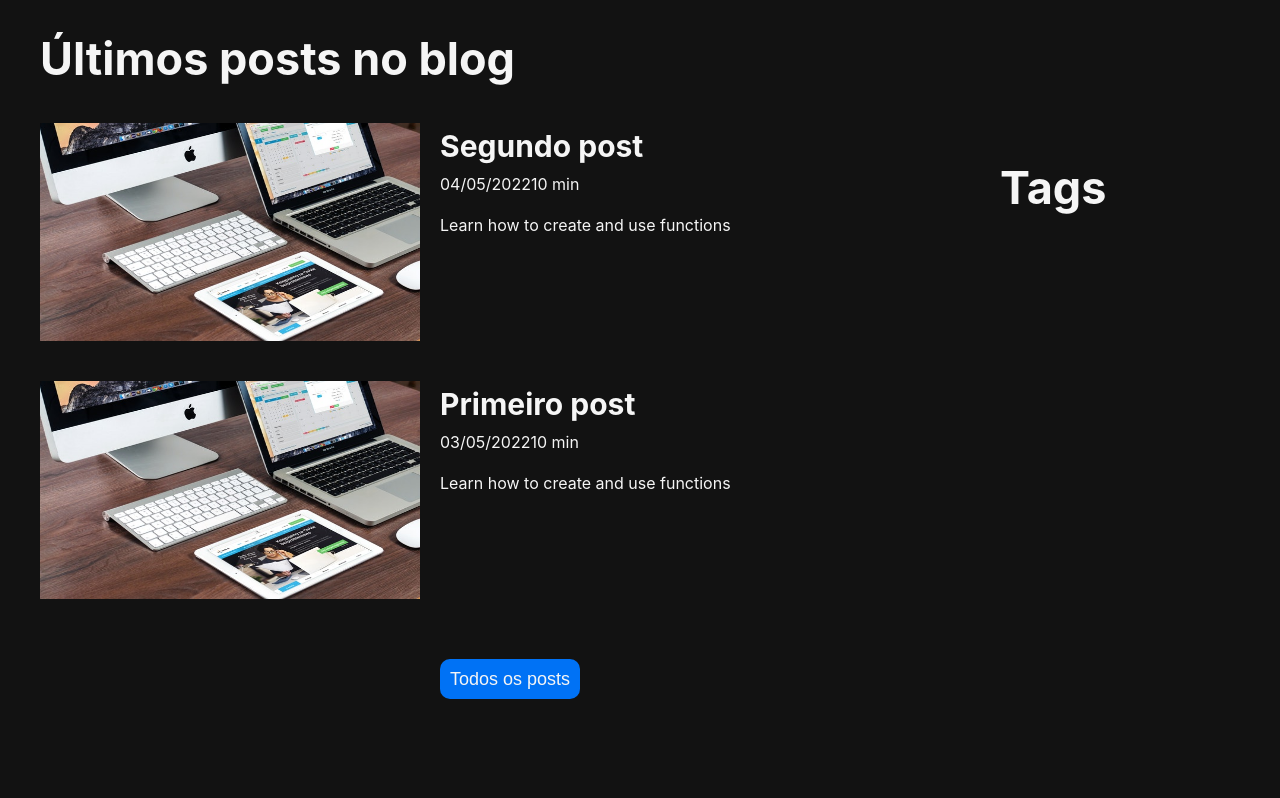
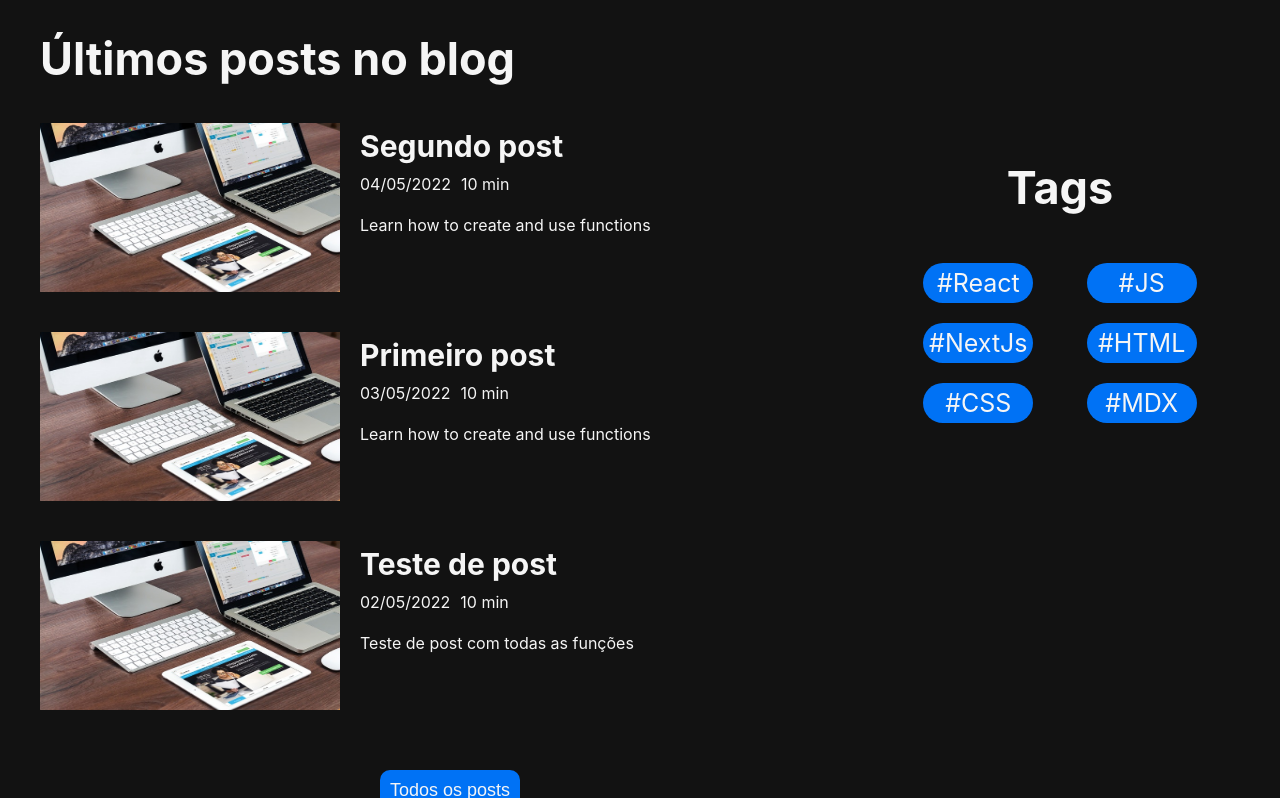
Before and after one commit to FelipeFerreiraSS/felipeferreira.dev.br, a Next.js app: page / in a window 1280 px wide. Shown: the part 1820-2618 px from the top of the page. Built offline with nearby package versions, Linux system fonts and the light colour scheme.

Commit message:
creating and styling the latest posts section part 2

```diff
--- a/pages/index.js
+++ b/pages/index.js
@@ -26,7 +26,8 @@ import {
   DisplayingPosts,
   Tags,
   DescriptionPost,
-  AllPosts
+  AllPosts,
+  AllTagsGrid
 } from '../styles/home'
 
 export default function Home({latestPosts}) {
@@ -234,7 +235,34 @@ export default function Home({latestPosts}) {
 
             <Tags>
               <h2>Tags</h2>
-
+              <div>
+                <AllTagsGrid>
+                  <div>
+                    <Link href={'/tags/react'} passHref>
+                      <p>#React</p>
+                    </Link>
+                  </div>
+                  <div>
+                    <p>#JS</p>
+                  </div>
+                </AllTagsGrid>
+                <AllTagsGrid>
+                  <div>
+                    <p>#NextJs</p>
+                  </div>
+                  <div>
+                    <p>#HTML</p>
+                  </div>
+                </AllTagsGrid>
+                <AllTagsGrid>
+                  <div>
+                    <p>#CSS</p>
+                  </div>
+                  <div>
+                    <p>#MDX</p>
+                  </div>
+                </AllTagsGrid>
+              </div>
             </Tags>
           </LatestPosts>
         </Posts>
@@ -285,7 +313,7 @@ export async function getStaticProps() {
   const allPostsData = getSortedPostsData()
 
   var latestPosts = []
-  for (var i = 0; i < 2; i++) {
+  for (var i = 0; i < 3; i++) {
     latestPosts.push(allPostsData[i])
   }
 
--- a/styles/home.js
+++ b/styles/home.js
@@ -183,7 +183,7 @@ export const AllProjects = styled.div`
 // LatestPosts
 
 export const Posts = styled.section`
-  height: 750px;
+  height: 840px;
 
   h2 {
     font-size: 45px;
@@ -197,7 +197,7 @@ export const LatestPosts = styled.div`
 `
 
 export const DisplayingPosts = styled.div`
-  width: 80%;
+  width: 70%;
 
   div {
     display: flex;
@@ -205,8 +205,8 @@ export const DisplayingPosts = styled.div`
   }
 
   img {
-    width: 380px;
-    height: 218px;
+    width: 300px;
+    height: 169px;
     margin-right: 20px;
   }
 
@@ -221,6 +221,7 @@ export const DescriptionPost = styled.div`
   h3 {
     font-size: 30px;
     width: 500px;
+    cursor: pointer;
     margin-bottom: 5px;
     margin-top: 5px;
   }
@@ -229,13 +230,17 @@ export const DescriptionPost = styled.div`
     width: 500px;
   }
 
+  time {
+    margin-right: 10px;
+  }
+
   div {
-    width: 380px;
+    width: 160px;
     height: 30px;
     margin-bottom: 0px;
     display: flex;
     align-items: center;
-    justify-content: center;
+    justify-content: space-around;
   }
 `
 export const AllPosts = styled.div`
@@ -245,5 +250,33 @@ export const AllPosts = styled.div`
 `
 
 export const Tags = styled.div`
-  width: 20%;
+  width: 30%;
+  text-align: center;
 `
+
+export const AllTagsGrid = styled.div`
+  display: flex;
+  justify-content: space-evenly;
+
+  div {
+    display: flex;
+    width: 110px;
+    height: 40px;
+    border-radius: 20px;
+    background-color: ${({theme}) => theme.colors.blue};
+    margin: 10px;
+    cursor: pointer;
+    flex-direction: column;
+    justify-content: center;
+    align-items: center;
+  }
+
+  p {
+    width: 100px;
+    font-size: 25px;
+    display: flex;
+    justify-content: center;
+    align-items: center;
+    text-align: center;
+  }
+`
```
